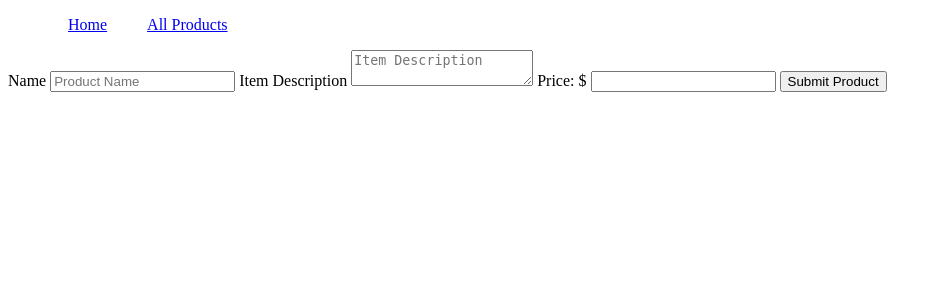
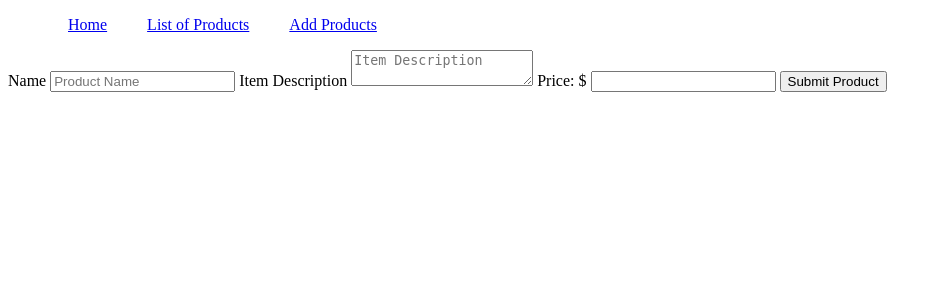
Before and after one commit to ploien/cse341-project, a Node server app: page /project01/admin/addProduct in a window 1280 px wide. Shown: the top 300 px of the page, without its empty margins (0-942 px from the left). Run offline with Node 20, Linux system fonts and the light colour scheme; some libraries are stand-ins or nearby versions.

Commit message:
added addPRoduct link to nave menu

```diff
--- a/views/pages/project01/includes/navigation.ejs
+++ b/views/pages/project01/includes/navigation.ejs
@@ -1,6 +1,7 @@
 <nav>
     <ul class='horizontalNav'>
         <li><a href="/project01" name=home class='navItem'>Home</a></li>
-        <li><a href="/project01/productList" name=productList class='navItem'>All Products</a></li>
+        <li><a href="/project01/productList" name=productList class='navItem'>List of Products</a></li>
+        <li><a href="/project01/admin/addProduct" name=addProduct class='navItem'>Add Products</a></li>
     </ul>
 </nav>
```
